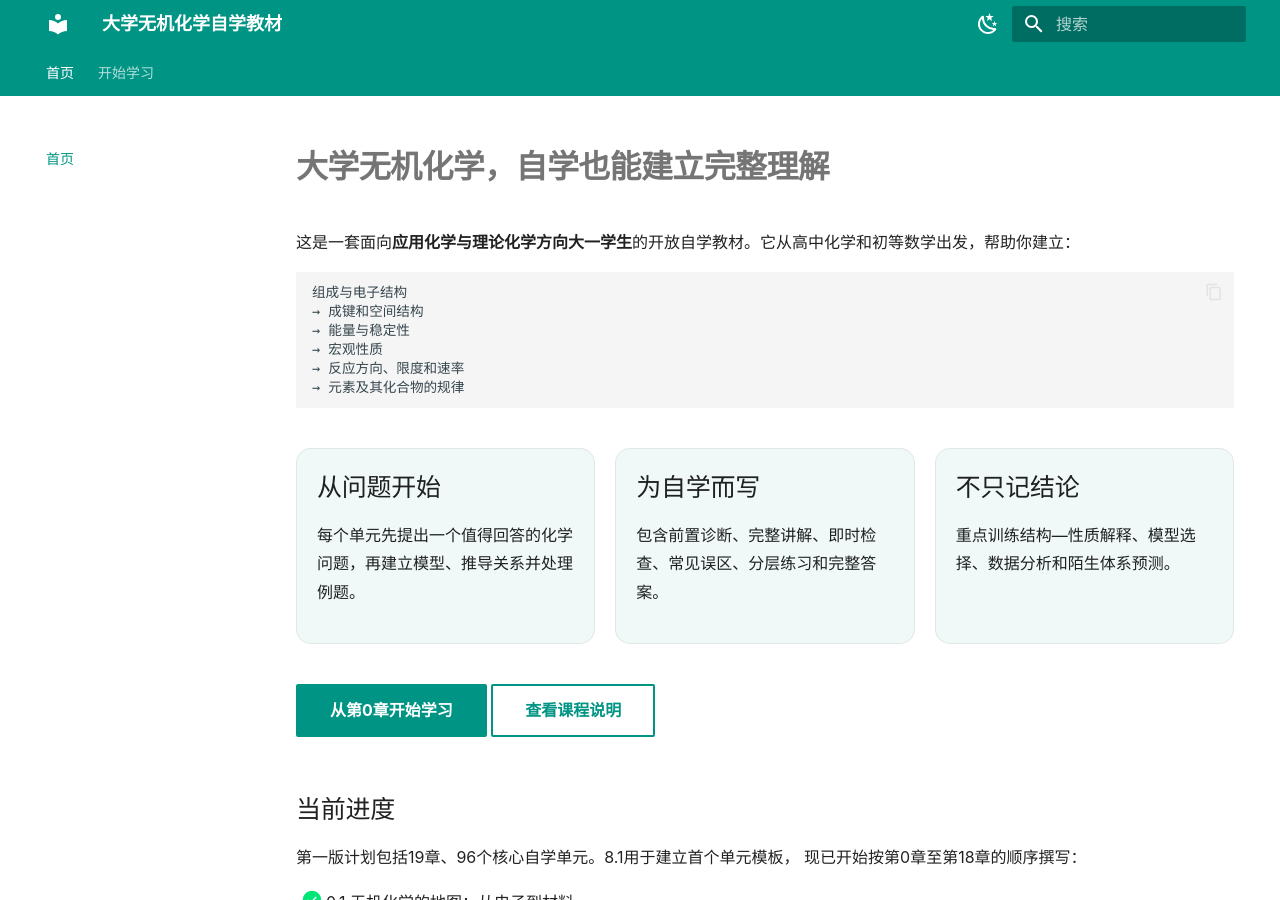
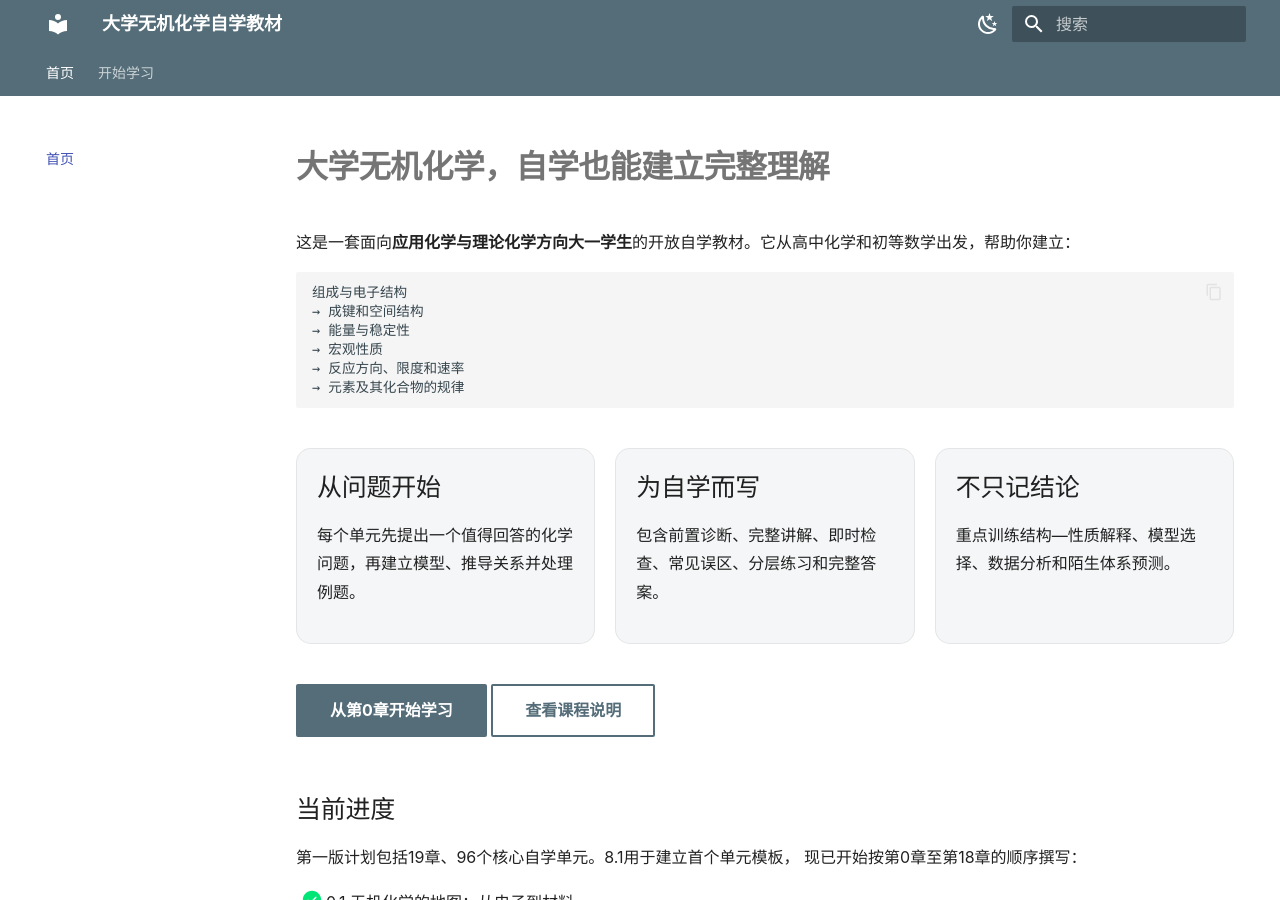
Before and after one commit to windssmile/mychemistrybook, an MkDocs documentation site: the page built from content/index.md, in a window 1280 px wide and 900 px high. Built offline with MkDocs 1.6.1 and Material for MkDocs 9.7.7, drawn with Linux system fonts in a browser that asks for light colours.

Commit message:
style: align MkDocs palette with graphite blue

```diff
--- a/mkdocs.yml
+++ b/mkdocs.yml
@@ -28,15 +28,15 @@ theme:
   palette:
     - media: "(prefers-color-scheme: light)"
       scheme: default
-      primary: teal
-      accent: cyan
+      primary: blue grey
+      accent: blue grey
       toggle:
         icon: material/weather-night
         name: 切换到深色模式
     - media: "(prefers-color-scheme: dark)"
       scheme: slate
-      primary: teal
-      accent: cyan
+      primary: blue grey
+      accent: blue grey
       toggle:
         icon: material/weather-sunny
         name: 切换到浅色模式
```
